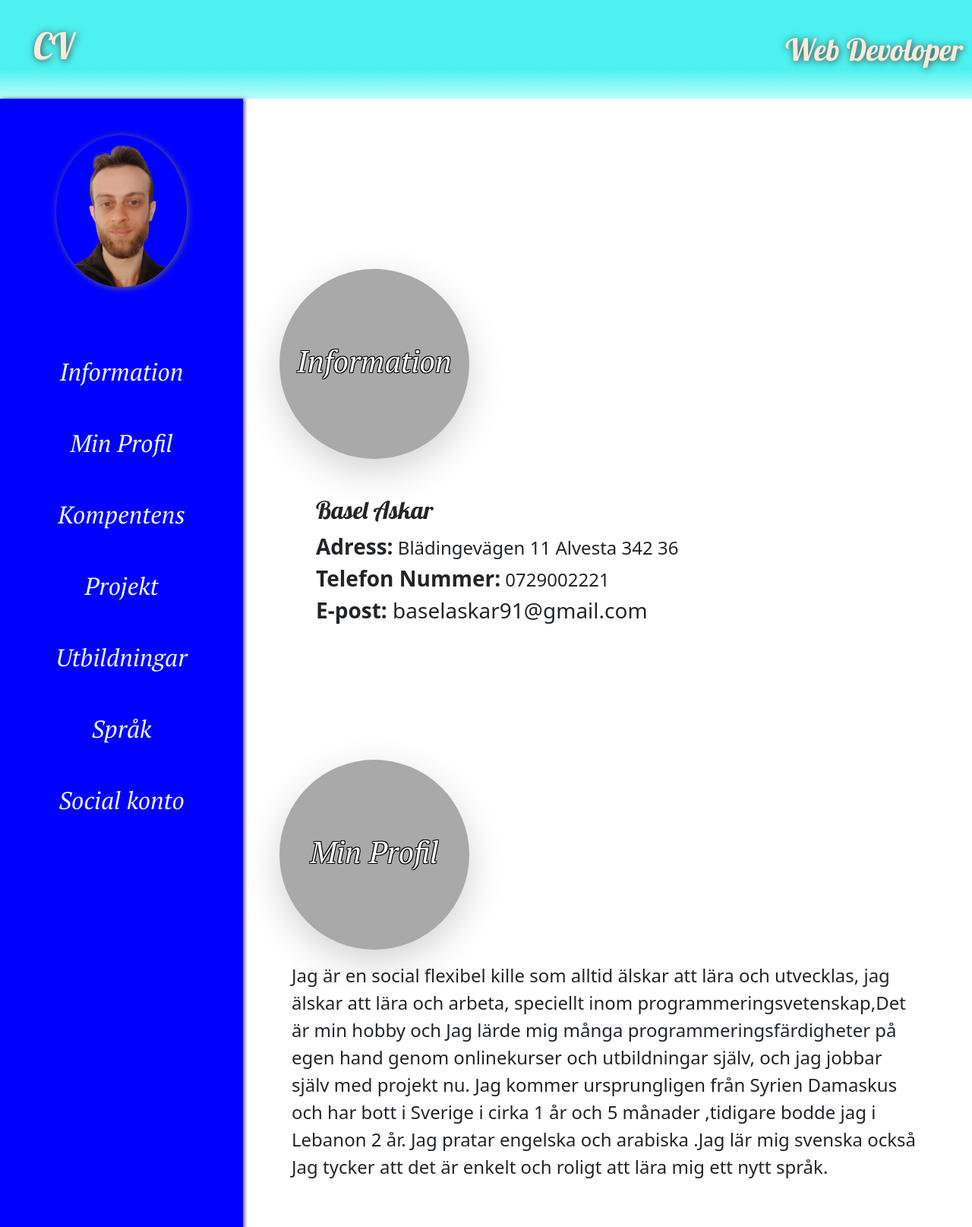
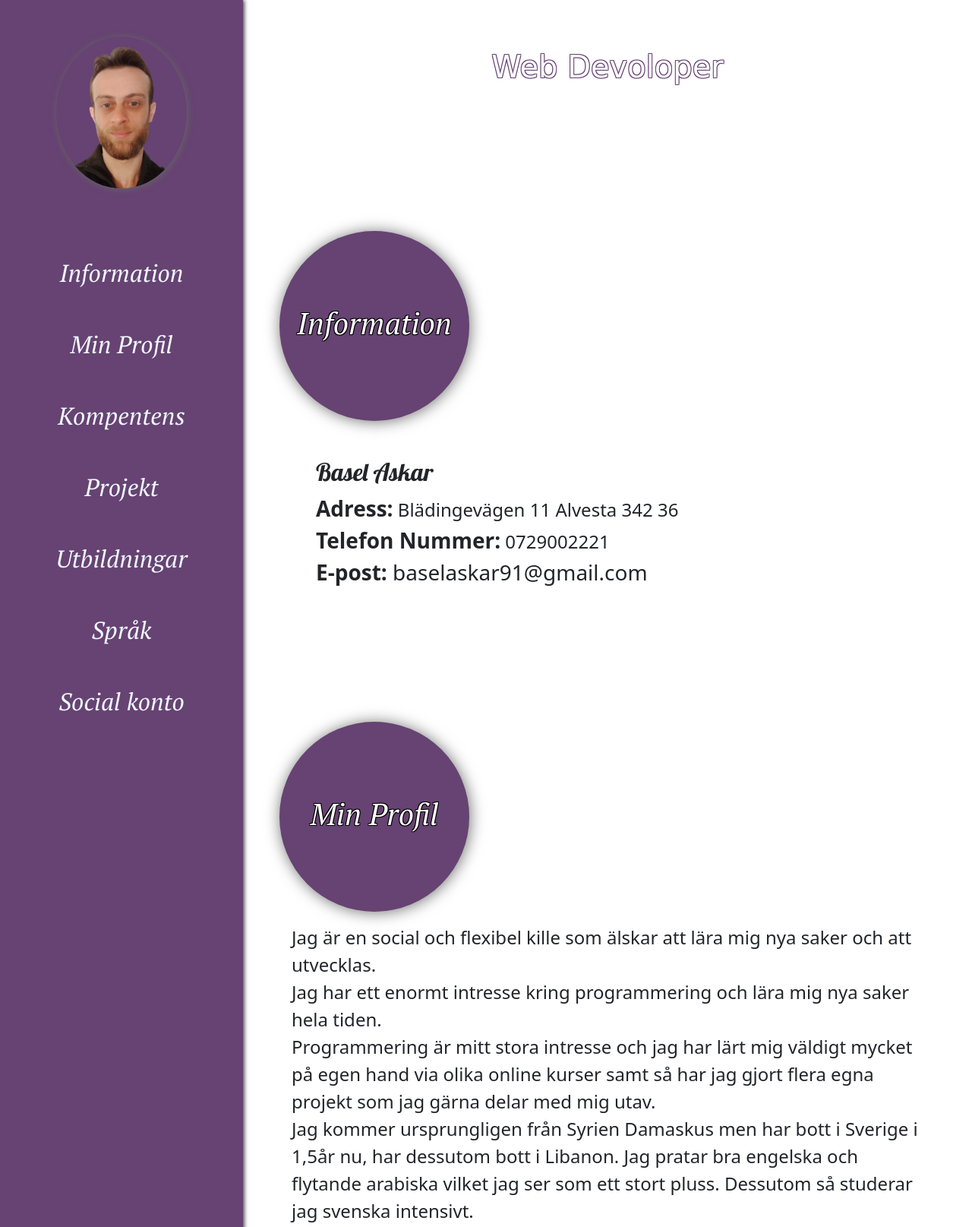
Before and after one commit to BaselAskar/My-CV, a website: page index.html in a window 1280 px wide. Shown: the top 1615 px of the page at 76% size. Drawn offline with nearby package versions, Linux system fonts and the light colour scheme.

Commit message:
Optimizing 1

```diff
--- a/index.html
+++ b/index.html
@@ -12,14 +12,6 @@
     <title>My CV</title>
   </head>
   <body class="container-fluid">
-    <header class="row">
-      <div class="container d-flex justify-content-between">
-        <h1 class="cv-header head-text">CV</h1>
-        <div class="d-flex justify-content-around">
-          <h1 class="head-text my-auto">Web Devoloper</h1>
-        </div>
-      </div>
-    </header>
 
     <div class="row">
       <div class="col-12 col-lg-3 side-bar text-center">
@@ -41,9 +33,10 @@
       </div>
 
       <div class="col-12 col-lg-9 content p-5">
+        <h1 class="text-center">Web Devoloper</h1>
         <section class="invisible-sec" id="information-sec">
           <div
-            class="h-section d-flex justify-content-center flex-column shadow-lg"
+            class="h-section d-flex justify-content-center flex-column"
           >
             <h1>Information</h1>
           </div>
@@ -65,27 +58,21 @@
         </section>
         <section class="invisible-sec" id="min-profil-sec">
           <div
-            class="h-section d-flex justify-content-center flex-column shadow-lg"
+            class="h-section d-flex justify-content-center flex-column"
           >
             <h1>Min Profil</h1>
           </div>
           <div class="m-3">
             <p>
-              Jag är en social flexibel kille som alltid älskar att lära och
-              utvecklas, jag älskar att lära och arbeta, speciellt inom
-              programmeringsvetenskap,Det är min hobby och Jag lärde mig många
-              programmeringsfärdigheter på egen hand genom onlinekurser och
-              utbildningar själv, och jag jobbar själv med projekt nu. Jag
-              kommer ursprungligen från Syrien Damaskus och har bott i Sverige i
-              cirka 1 år och 5 månader ,tidigare bodde jag i Lebanon 2 år. Jag
-              pratar engelska och arabiska .Jag lär mig svenska också Jag tycker
-              att det är enkelt och roligt att lära mig ett nytt språk.
+              Jag är en social och flexibel kille som älskar att lära mig nya saker och att utvecklas.
+              <br/>Jag har ett enormt intresse kring programmering och lära mig nya saker hela tiden.<br/>Programmering är mitt stora intresse och jag har lärt mig väldigt mycket på egen hand via olika online kurser samt så har jag gjort flera egna projekt som jag gärna delar med mig utav.
+              <br/>Jag kommer ursprungligen från Syrien Damaskus men har bott i Sverige i 1,5år nu, har dessutom bott i Libanon. Jag pratar bra engelska och flytande arabiska vilket jag ser som ett stort pluss. Dessutom så studerar jag svenska intensivt.
             </p>
           </div>
         </section>
         <section class="invisible-sec" id="kompentens-sec">
           <div
-            class="h-section d-flex flex-column justify-content-center shadow-lg"
+            class="h-section d-flex flex-column justify-content-center"
           >
             <h1>Kompentens</h1>
           </div>
@@ -241,25 +228,30 @@
         </section>
         <section class="invisible-sec" id="projekt-sec">
           <div
-            class="h-section d-flex flex-column justify-content-center shadow-lg"
+            class="h-section d-flex flex-column justify-content-center"
           >
             <h1>Projekt</h1>
           </div>
           <ul class="p-0">
             <li>
-              <a class="link-primary fw-bold fs-5 text-decoration-none" href="#"
+              <a class="link-primary fw-bold fs-5 text-decoration-none" href="https://github.com/BaselAskar/Everest-MVC"
                 >Everest (fortfarande under uppdatering) - Asp.Net Core MVC</a
               >
             </li>
             <li>
-              <a class="link-primary fw-bold fs-5 text-decoration-none" href="#"
-                >Dating App - Rest API</a
+              <a class="link-primary fw-bold fs-5 text-decoration-none" href="https://github.com/BaselAskar/DatingApp"
+                >Dating App - .NET Core Rest API</a
               >
+            </li>
+            <li>
+              <a  class="link-primary fw-bold fs-5 text-decoration-none" href="https://github.com/BaselAskar/Recipe_jpa">
+                Recipe_App - Spring boot Rest API
+              </a>
             </li>
           </ul>
         </section>
         <section class="invisible-sec" id="utbildningar-sec">
-          <div class="h-section d-flex flex-column justify-content-center shadow-lg">
+          <div class="h-section d-flex flex-column justify-content-center">
             <h1>Utbildningar</h1>
           </div>
           <div class="mt-4">
@@ -290,7 +282,7 @@
           </div>
         </section>
         <section class="invisible-sec" id="språk-sec">
-          <div class="h-section d-flex flex-column justify-content-center shadow-lg">
+          <div class="h-section d-flex flex-column justify-content-center">
             <h1>Språk</h1>
           </div>
           <ul class="p-0">
@@ -309,13 +301,13 @@
           </ul>
         </section>
         <section id="social-konto-sec">'
-          <div class="h-section d-flex flex-column justify-content-center shadow-lg">
+          <div class="h-section d-flex flex-column justify-content-center">
             <h1>Social konto</h1>
           </div>
           <ul>
             <li><img src="src/assets/icons/facebook.png" alt="facebook" height="50px"/> <a style="color: #1877f2;" href="https://www.facebook.com/basel.askar.585"> https://www.facebook.com/basel.askar.585</a></li>
-            <li style="color: black;"><img src="src/assets/icons/github-logo.png" alt="github" height="50px"/> <a style="color: black;" href="https://www.facebook.com/basel.askar.585"> https://github.com/BaselAskar</a></li>
-            <li style="color: blue;"><img src="src/assets/icons/linkedin.png" alt="linkedin" height="50px"/> <a style="color: #0077b5;" href="https://www.facebook.com/basel.askar.585"> https://www.linkedin.com/in/basel-askar-08178620b/</a></li>
+            <li style="color: black;"><img src="src/assets/icons/github-logo.png" alt="github" height="50px"/> <a style="color: black;" href="https://github.com/BaselAskar"> https://github.com/BaselAskar</a></li>
+            <li style="color: blue;"><img src="src/assets/icons/linkedin.png" alt="linkedin" height="50px"/> <a style="color: #0077b5;" href="https://www.linkedin.com/in/basel-askar-08178620b/"> https://www.linkedin.com/in/basel-askar-08178620b/</a></li>
           </ul>
         </section>
       </div>
--- a/src/css/style.css
+++ b/src/css/style.css
@@ -6,26 +6,17 @@
   box-sizing: border-box;
 }
 
-header {
-  background: linear-gradient(
-    180deg,
-    rgba(77, 241, 239, 1) 11%,
-    rgba(77, 241, 239, 1) 70%,
-    rgb(183, 253, 253) 99%
-  );
+.content > h1 {
+  font-family: "Lobaster", cursive;
+  padding: 1rem;
+  color: white;
+  text-shadow: 1px 1px #664372, 1px -1px #664372, -1px 1px #664372,
+    -1px -1px #664372;
 }
 
 .cv-header {
   padding: 2rem;
   font-size: 3rem;
-}
-
-.head-text {
-  font-family: "Lobster", cursive;
-
-  color: antiquewhite;
-
-  text-shadow: 1px 1px 10px rgb(66, 66, 66);
 }
 
 .my-img {
@@ -34,7 +25,7 @@ header {
 }
 
 .side-bar {
-  background: blue;
+  background: #664372;
   box-shadow: 2px 0px 5px rgb(80, 79, 79);
 }
 
@@ -60,6 +51,10 @@ header {
   transition: all 0.3s ease-in-out;
 }
 
+.sec-link:focus {
+  box-shadow: none;
+}
+
 .side-bar ul {
   padding-left: 0;
 }
@@ -81,7 +76,8 @@ header {
 
 .h-section {
   display: inline-block;
-  background-color: darkgray;
+  box-shadow: 1px 1px 20px rgb(114, 114, 114);
+  background-color: #664372;
   width: 250px;
   height: 250px;
   text-align: center;
```
Also changed, not shown: src/assets/icons/lebanon.png (added), src/assets/icons/syria.png (added).
